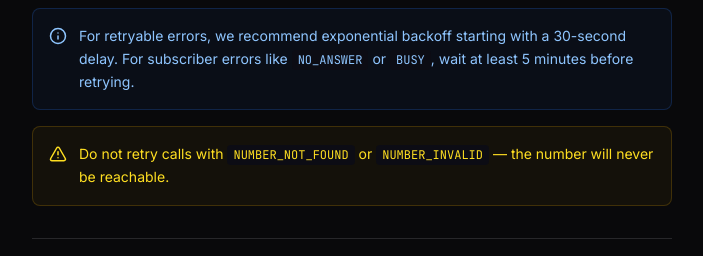
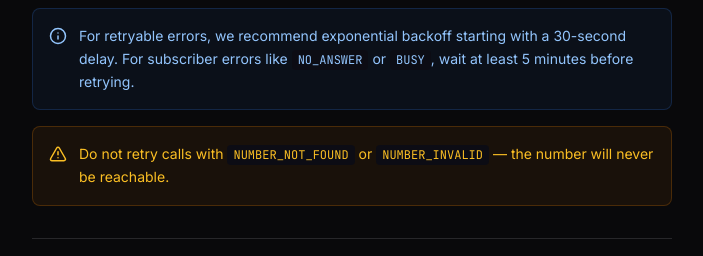
Before and after one commit to kontstantinsm1/agent-docs, a React (Vite) app: page /docs/errors in a window 1280 px wide. Shown: the part 4080-4336 px from the top of the page, without its empty margins (416-1119 px from the left). Built offline with nearby package versions, Linux system fonts and the light colour scheme.

Commit message:
fix: callout colors for light theme

```diff
--- a/src/components/Callout.jsx
+++ b/src/components/Callout.jsx
@@ -1,37 +1,34 @@
 import { Info, AlertTriangle, CheckCircle, XCircle } from 'lucide-react'
+import { useTheme } from './ThemeProvider'
 
-const styles = {
-  info: {
-    bg: 'bg-blue-500/5',
-    border: 'border-blue-500/20',
-    text: 'text-blue-300',
-    Icon: Info,
+const themes = {
+  dark: {
+    info:    { bg: 'rgba(59,130,246,0.06)', border: 'rgba(59,130,246,0.2)', color: '#93c5fd' },
+    warning: { bg: 'rgba(217,119,6,0.08)',  border: 'rgba(217,119,6,0.25)', color: '#fbbf24' },
+    success: { bg: 'rgba(16,185,129,0.06)', border: 'rgba(16,185,129,0.2)', color: '#6ee7b7' },
+    danger:  { bg: 'rgba(239,68,68,0.06)',  border: 'rgba(239,68,68,0.2)', color: '#fca5a5' },
   },
-  warning: {
-    bg: 'bg-yellow-500/5',
-    border: 'border-yellow-500/20',
-    text: 'text-yellow-300',
-    Icon: AlertTriangle,
-  },
-  success: {
-    bg: 'bg-emerald-500/5',
-    border: 'border-emerald-500/20',
-    text: 'text-emerald-300',
-    Icon: CheckCircle,
-  },
-  danger: {
-    bg: 'bg-red-500/5',
-    border: 'border-red-500/20',
-    text: 'text-red-300',
-    Icon: XCircle,
+  light: {
+    info:    { bg: '#eff6ff', border: '#bfdbfe', color: '#1d4ed8' },
+    warning: { bg: '#fffbeb', border: '#fde68a', color: '#92400e' },
+    success: { bg: '#ecfdf5', border: '#a7f3d0', color: '#065f46' },
+    danger:  { bg: '#fef2f2', border: '#fecaca', color: '#991b1b' },
   },
 }
 
+const icons = { info: Info, warning: AlertTriangle, success: CheckCircle, danger: XCircle }
+
 export default function Callout({ type = 'info', children }) {
-  const s = styles[type] || styles.info
+  const { theme } = useTheme()
+  const s = themes[theme]?.[type] || themes.dark.info
+  const Icon = icons[type] || Info
+
   return (
-    <div className={`flex gap-3 rounded-lg border ${s.bg} ${s.border} p-4 my-4 text-sm leading-relaxed ${s.text}`}>
-      <s.Icon size={18} className="shrink-0 mt-0.5" />
+    <div
+      className="flex gap-3 rounded-lg p-4 my-4 text-sm leading-relaxed"
+      style={{ background: s.bg, border: `1px solid ${s.border}`, color: s.color }}
+    >
+      <Icon size={18} className="shrink-0 mt-0.5" />
       <div>{children}</div>
     </div>
   )
```
